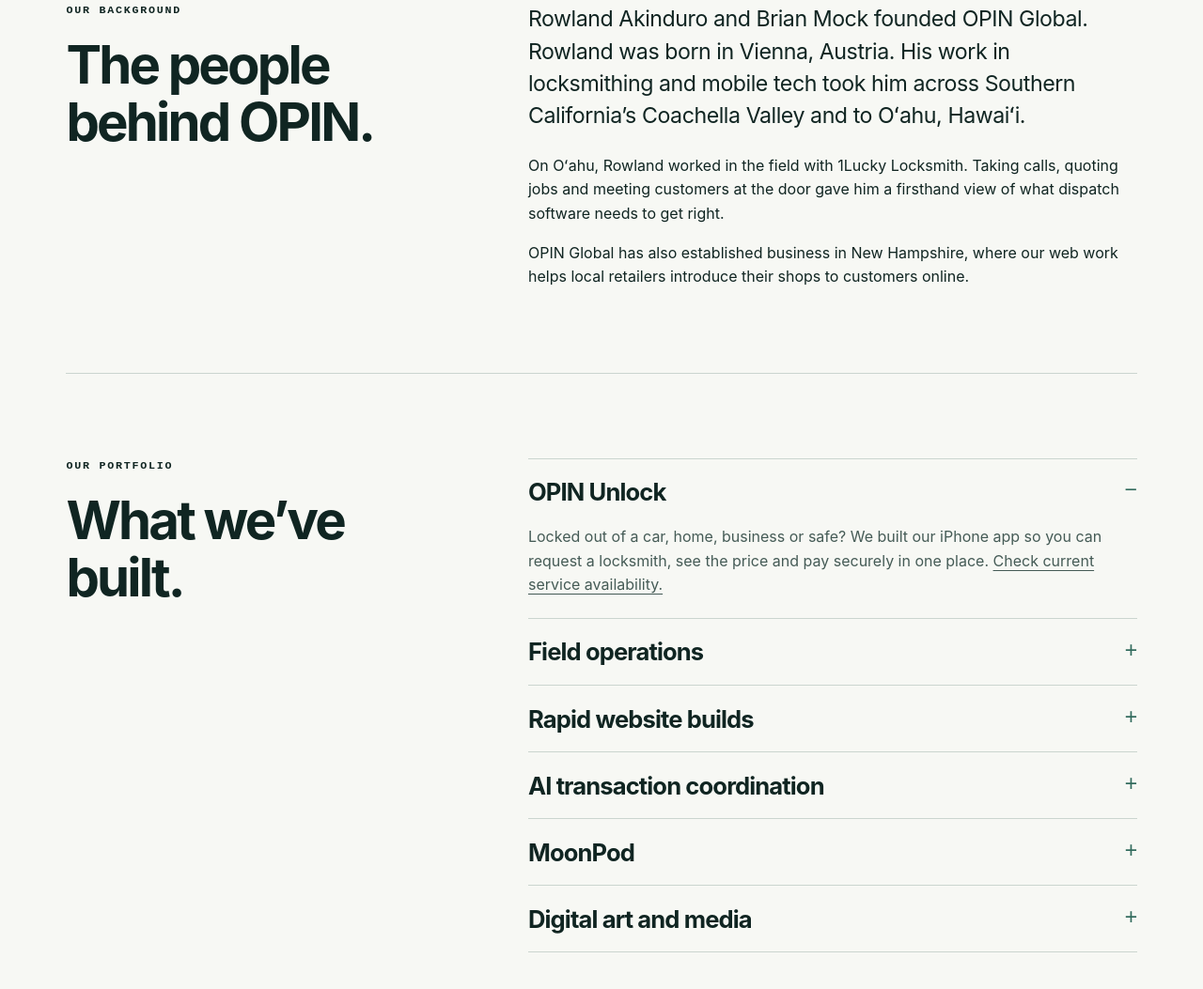
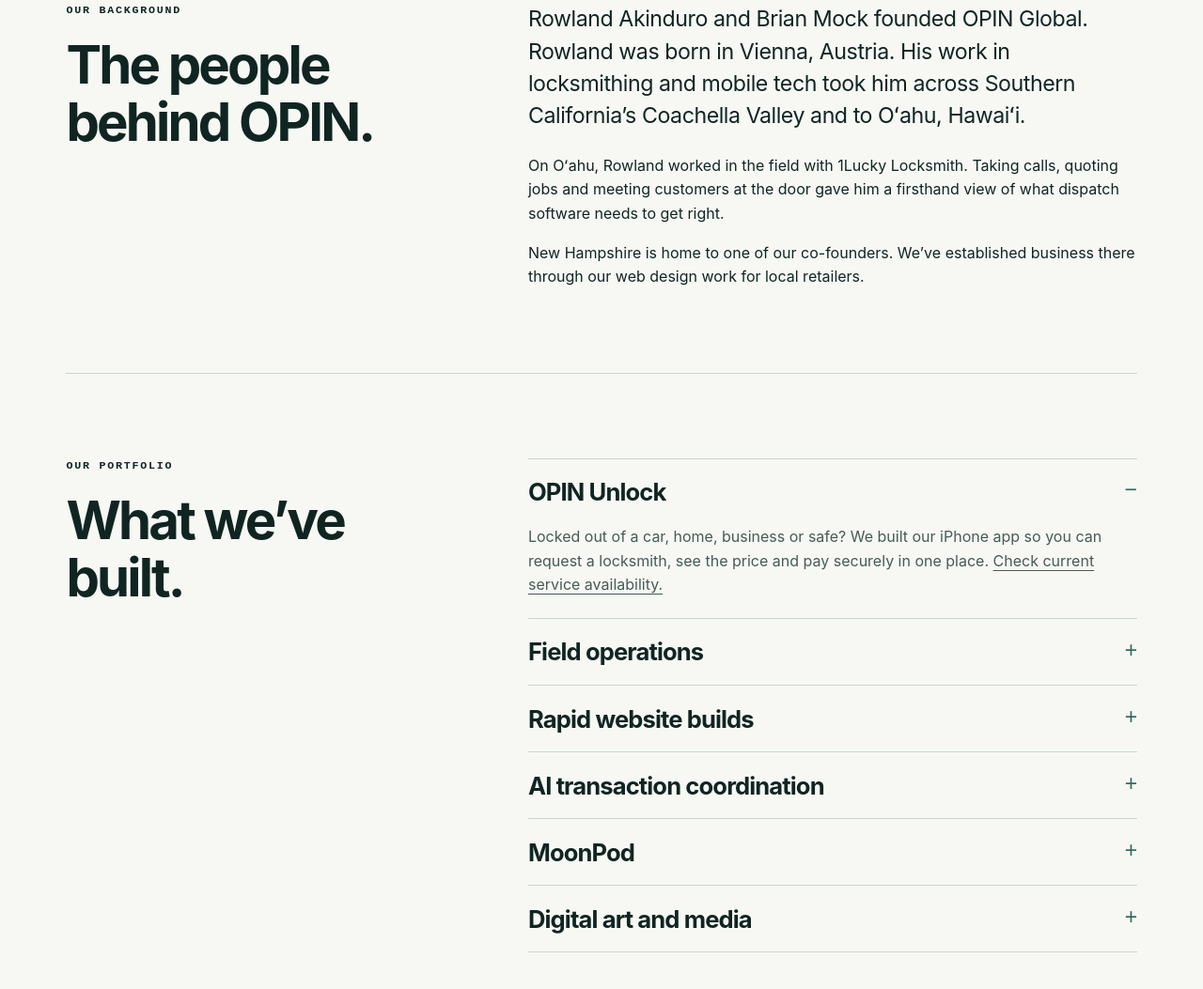
Before and after one commit to nurdthug/OPINsite, a plain HTML site: page site/about/index.html in a window 1280 px wide. Shown: the part 726-1779 px from the top of the page at 94% size. Drawn offline with Linux system fonts and the light colour scheme.

Commit message:
Include the co-founder connection to New Hampshire

```diff
--- a/site/about/index.html
+++ b/site/about/index.html
@@ -75,7 +75,7 @@ footer .foot{padding:1.6rem 0}
 <section class="wrap section split"><div><p class="eyebrow">Our background</p><h2>The people behind OPIN.</h2></div><div>
 <p class="lead">Rowland Akinduro and Brian Mock founded OPIN Global. Rowland was born in Vienna, Austria. His work in locksmithing and mobile tech took him across Southern California’s Coachella Valley and to Oʻahu, Hawaiʻi.</p>
 <p>On Oʻahu, Rowland worked in the field with 1Lucky Locksmith. Taking calls, quoting jobs and meeting customers at the door gave him a firsthand view of what dispatch software needs to get right.</p>
-<p>OPIN Global has also established business in New Hampshire, where our web work helps local retailers introduce their shops to customers online.</p></div></section>
+<p>New Hampshire is home to one of our co-founders. We’ve established business there through our web design work for local retailers.</p></div></section>
 <section id="work" class="wrap section split work"><div><p class="eyebrow">Our portfolio</p><h2>What we’ve built.</h2></div><div>
 <details open><summary>OPIN Unlock</summary><p>Locked out of a car, home, business or safe? We built our iPhone app so you can request a locksmith, see the price and pay securely in one place. <a href="/">Check current service availability.</a></p></details>
 <details><summary>Field operations</summary><p>Our field businesses include 1Lucky Locksmith and Mobile Genius. In the Coachella Valley, our work has ranged from getting a resident back inside to replacing the push bar on a shop door. On commercial jobs, we walk the owner through the options and quote each one.</p></details>
```
